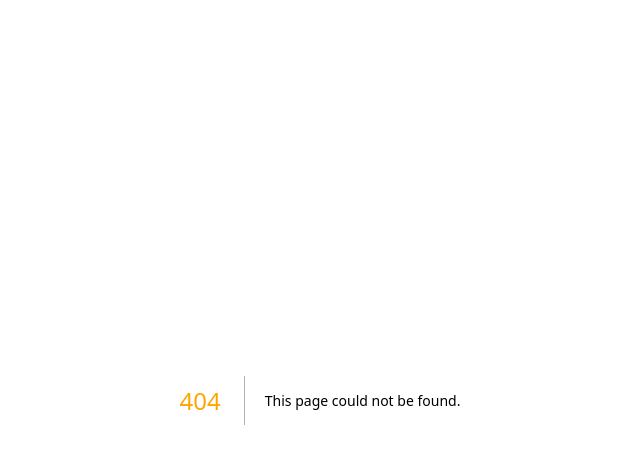
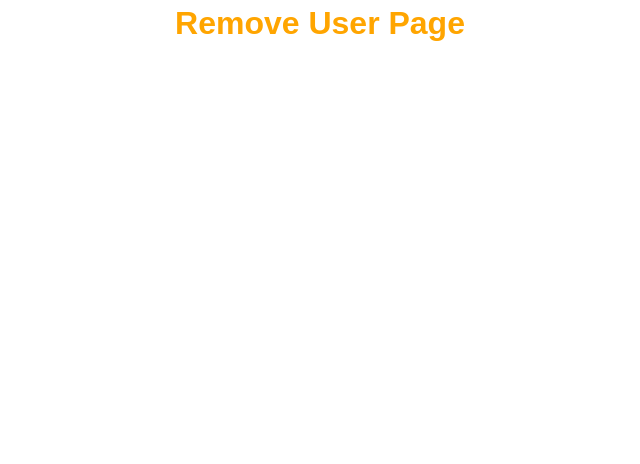
Before and after one commit to ritikmaurya4747/nextjs-RTK, a Next.js app: page /removeuser in a window 1280 px wide. Before the commit this address had no page. Shown: the top 464 px of the page, without its empty margins (320-960 px from the left). Built offline with nearby package versions, Linux system fonts and the light colour scheme.

Commit message:
redux data using in another page to display the data and delete the user details

```diff
--- a/src/app/components/AddUsers.js
+++ b/src/app/components/AddUsers.js
@@ -2,6 +2,7 @@
 import { useState } from "react";
 import { addUser } from "../redux/slice";
 import { useDispatch } from "react-redux";
+import Link from "next/link";
 export default function AddUsers() {
   const [name, setName] = useState("");
   const dispatch = useDispatch();
@@ -21,6 +22,7 @@ export default function AddUsers() {
             value={name}
           />
           <button onClick={userDispatch}>Add User</button>
+          <Link href={'/removeuser'}>Remove</Link>
         </div>
       </div>
     </div>
--- a/src/app/globals.css
+++ b/src/app/globals.css
@@ -40,6 +40,11 @@ h1{
   display: flex;
   justify-content: center;
   border: 2px solid aqua;
+}
+.add-btn{
+ display: flex;
+ flex-direction: column;
+ gap: 10px;
 }
 .add-btn input{
   width: 250px;
@@ -90,7 +95,7 @@ h1{
   align-items: center;
 }
 .user-list button{
-  background-color: red;
+  background-color: black;
   color: white;
   font-size: 15px;
   border: none;
--- /dev/null
+++ b/src/app/removeuser/page.js
@@ -0,0 +1,26 @@
+"use client";
+import Link from "next/link";
+import { useDispatch, useSelector } from "react-redux";
+
+export default function Page() {
+  const userData = useSelector((state) => state.users);
+  const dispatch = useDispatch();
+  return (
+    <div>
+      <h1>Remove User Page</h1>
+      <div className="list-center">
+        {userData.map((list) => (
+          <div key={list.id} className="user-list">
+            <span>
+              <b>Name:-</b> {list.name}
+            </span>
+            <button onClick={() => dispatch(removeUser(list.id))}>
+              Remove
+            </button>
+            <Link href={"/"}>Home</Link>
+          </div>
+        ))}
+      </div>
+    </div>
+  );
+}
```
